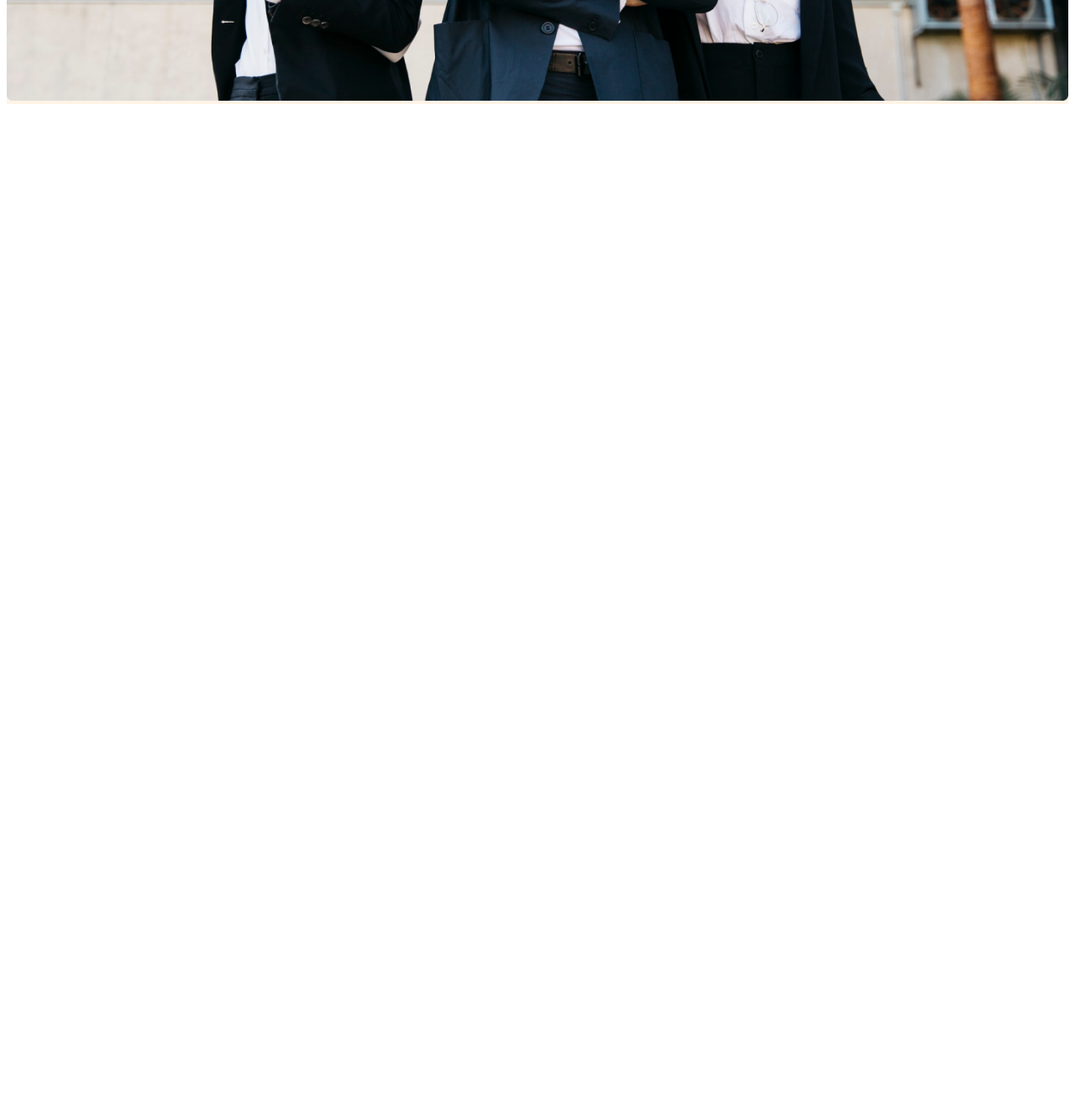
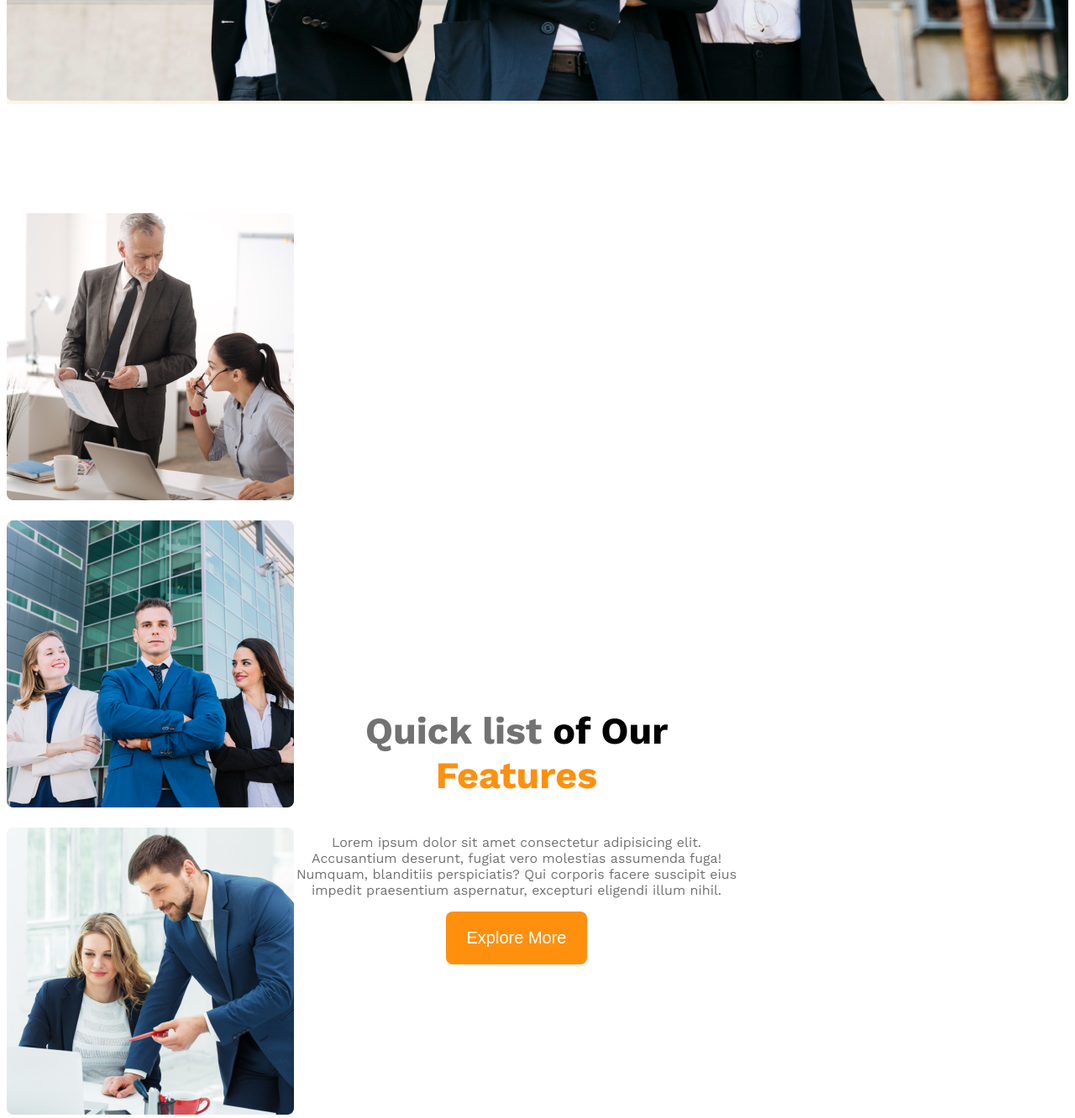
Before and after one commit to MaahinSK/G3-Architects-website, a plain HTML site: page index.html in a window 1280 px wide. Shown: the part 1060-2392 px from the top of the page at 84% size. Before the commit the page ends 1192 px from the top, so only its background shows below. Drawn offline with nearby package versions, Linux system fonts and the light colour scheme.

Commit message:
add structrure

```diff
--- a/index.html
+++ b/index.html
@@ -28,7 +28,30 @@
       </div>
     </header>
     <main>
+        <section class="teams display-flex">
+           <div class="team-img-container">
+                <img src="images/team1.png" alt="">
+                <img src="images/team2.png" alt="">
+                <img src="images/team3.png" alt="">
+                <img src="images/team4.png" alt="">
+           </div>
+            <div class="our-features">
+                <h3 class="section-title"><span id="quick list" class="text-light-gray">Quick list</span> <span id="of our">of Our</span> <span class="text-primary">Features</span></h3>
+                <p class="feature-description text-light-gray">
+                    Lorem ipsum dolor sit amet consectetur adipisicing elit. Accusantium deserunt, fugiat vero molestias assumenda fuga! Numquam, blanditiis perspiciatis? Qui corporis facere suscipit eius impedit praesentium aspernatur, excepturi eligendi illum nihil.
+                </p>
+                <button class="btn-primary">Explore More</button>
+            </div>
+        </section>
 
+        <section>
+          <h3 class="section-title">Some facts</h3>
+        </section>
+        <!-- some facts-->
+         <section class="some-facts">
+
+
+         </section>
     </main>
     <footer>
 
--- a/styles/architects.css
+++ b/styles/architects.css
@@ -11,6 +11,14 @@
 /* shared styles */
 .display-flex {
     display: flex;
+}
+.text-primary{
+    color: #FF900E;
+}
+
+.section-title{
+    font-size: 2.8rem;
+    font-weight: 700;
 }
 /*dark2*/
 .text-gray{
@@ -34,6 +42,15 @@
     font-size: 1.25rem;
     border: none;
 
+}
+
+main{
+    max-width: 1440px;
+    margin: 0 auto;
+}
+
+main > section{
+    margin-top: 130px;
 }
 
 /* nav bar */
@@ -75,13 +92,37 @@
 }
 .banner-image{
     width: 100%;
-
 }
 
+/*team and featured projects section*/
+.teams{
+    align-items: center;
+}
+.team-img-container{
+    display: grid;
+    grid-template-columns: repeat(2, 1fr);
+    gap: 24px;
+}
+
+
+#quick-list{
+    font-weight: 500;
+}
+.our-features{
+    margin-left: 130px;
+    max-width: 530px;
+}
 /* responsive media query */
 
 @media screen and (max-width: 576px) {
-    .navbar, .nav-links{
+    .navbar, .nav-links, .teams{
         flex-direction: column;
     }
 }
+    .team-img-container{
+        grid-template-columns: repeat(1, 1fr);
+    }
+    .our-features{
+        margin-left: 0;
+        text-align: center;
+    }
```
